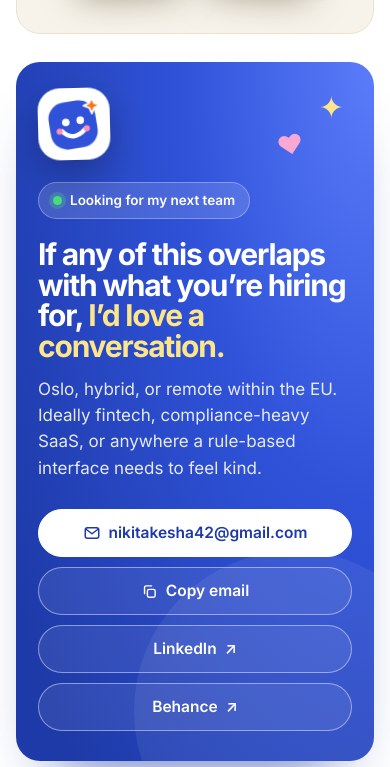
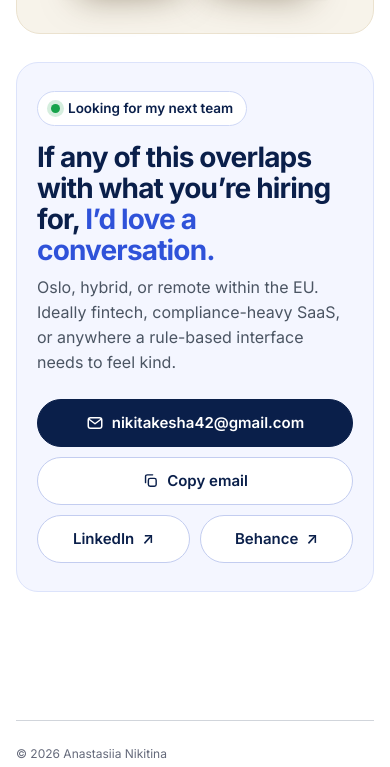
Before and after one commit to nikitakesha42-ux/portfolio, a plain HTML site: page about.html in a window 390 px wide. Shown: the part 8877-9644 px from the top of the page. Drawn offline with Linux system fonts and the light colour scheme.

Commit message:
Say hi card: a calm panel instead of a loud blue block
- Soft tint, smaller headline, no floating face, sparkle or heart
- Contact buttons grouped on the right: email first, then copy, LinkedIn, Behance
- Same card on About; the case-page strips are unchanged

Co-Authored-By: Claude Opus 5.5 <noreply@anthropic.com>

```diff
--- a/about.html
+++ b/about.html
@@ -486,9 +486,6 @@
 
     <!-- CLOSING -->
     <section id="contact" class="hi-card" aria-labelledby="contact-h">
-      <img class="hi-face" src="assets/icons/favicon.svg" alt="" width="96" height="96" />
-      <span class="hi-spark" aria-hidden="true">✦</span>
-      <span class="hi-heart" aria-hidden="true">♥</span>
       <span class="hi-status"><i aria-hidden="true"></i><span data-en="Looking for my next team" data-no="Ser etter mitt neste team">Looking for my next team</span></span>
       <h2 id="contact-h" data-en-html="If any of this overlaps with what you&rsquo;re hiring for, <span>I&rsquo;d love a conversation.</span>" data-no-html="Hvis noe av dette overlapper med det du rekrutterer til, <span>tar jeg gjerne en prat.</span>">If any of this overlaps with what you&rsquo;re hiring for, <span>I&rsquo;d love a conversation.</span></h2>
       <p data-en="Oslo, hybrid, or remote within the EU. Ideally fintech, compliance-heavy SaaS, or anywhere a rule-based interface needs to feel kind." data-no="Oslo, hybrid eller remote i EU. Gjerne fintech, compliance-tung SaaS, eller andre steder der et regelbasert grensesnitt trenger å føles vennlig.">Oslo, hybrid, or remote within the EU. Ideally fintech, compliance-heavy SaaS, or anywhere a rule-based interface needs to feel kind.</p>
--- a/styles.css
+++ b/styles.css
@@ -4183,26 +4183,28 @@ video.clip:focus-visible { outline: 3px solid currentColor; outline-offset: 3px;
 .how-rules b { display: block; font-size: 17px; color: #111827; letter-spacing: -0.01em; }
 .how-rules span:not(.how-ico) { display: block; font-size: 14.5px; line-height: 1.45; color: #4b5563; margin-top: 2px; }
 
-.hi-card { position: relative; overflow: hidden; margin: 0 0 72px; padding: 56px 48px 48px; border-radius: 32px; color: #fff;
-  background: radial-gradient(120% 140% at 100% 0%, #5b7cfa 0%, #2f52d9 45%, #1e3aa8 100%); box-shadow: 0 40px 60px -40px rgba(30, 58, 168, .8); }
-.hi-card::after { content: ""; position: absolute; right: -80px; bottom: -110px; width: 320px; height: 320px; border-radius: 50%; background: rgba(255,255,255,.07); pointer-events: none; }
-.hi-face { position: absolute; right: 52px; top: 44px; width: 96px; height: 96px; transform: rotate(8deg); filter: drop-shadow(0 14px 18px rgba(0,0,0,.25)); animation: hiWave 2.4s ease-in-out 1s 2; }
-@keyframes hiWave { 0%,100% { transform: rotate(8deg); } 20% { transform: rotate(-6deg) translateY(-4px); } 40% { transform: rotate(12deg); } 60% { transform: rotate(-2deg); } }
-.hi-spark { position: absolute; right: 168px; top: 40px; font-size: 30px; color: #fde68a; line-height: 1; }
-.hi-heart { position: absolute; right: 40px; top: 156px; font-size: 26px; color: #f9a8d4; line-height: 1; transform: rotate(-12deg); }
-.hi-status { display: inline-flex; align-items: center; gap: 8px; padding: 7px 14px; border-radius: 999px; background: rgba(255,255,255,.14); border: 1px solid rgba(255,255,255,.3); font-size: 13.5px; font-weight: 600; }
-.hi-status i { width: 9px; height: 9px; border-radius: 50%; background: #4ade80; box-shadow: 0 0 0 4px rgba(74, 222, 128, .25); }
-.hi-card h2 { margin: 20px 0 14px; max-width: 17ch; font-size: clamp(34px, 5vw, 60px); line-height: 1.02; letter-spacing: -0.04em; font-weight: 800; color: #fff; }
-.hi-card h2 span { color: #fde68a; }
-.hi-card p { margin: 0 0 28px; max-width: 54ch; font-size: 17px; line-height: 1.55; color: rgba(255,255,255,.88); }
+.hi-card { position: relative; display: grid; grid-template-columns: minmax(0, 1fr) minmax(0, 440px); gap: 0 56px; align-items: center; margin: 0 0 72px; padding: 44px 48px; border-radius: 28px; color: var(--navy); background: #f4f6ff; border: 1px solid #dce3fb; }
+.hi-card > * { grid-column: 1; }
+.hi-status { justify-self: start; display: inline-flex; align-items: center; gap: 8px; padding: 6px 13px; border-radius: 999px; background: #fff; border: 1px solid #cfd8f6; font-size: 13.5px; font-weight: 600; color: var(--navy); }
+.hi-status i { width: 9px; height: 9px; border-radius: 50%; background: #16a34a; box-shadow: 0 0 0 4px rgba(22, 163, 74, .18); }
+.hi-card h2 { margin: 16px 0 10px; max-width: 22ch; font-size: clamp(28px, 3.2vw, 38px); line-height: 1.1; letter-spacing: -0.03em; font-weight: 800; color: var(--navy); }
+.hi-card h2 span { color: var(--id-s); }
+.hi-card p { margin: 0; max-width: 54ch; font-size: 16px; line-height: 1.55; color: #4b5563; }
 .hi-actions { display: flex; flex-wrap: wrap; gap: 10px; align-items: center; }
+.hi-card .hi-actions { display: grid; grid-template-columns: repeat(6, minmax(0, 1fr)); grid-column: 2; grid-row: 1 / span 3; }
+.hi-card .hi-actions .hi-btn { grid-column: span 2; justify-content: center; padding: 0 12px; }
+.hi-card .hi-actions .hi-primary { grid-column: 1 / -1; }
 .hi-btn { display: inline-flex; align-items: center; gap: 8px; min-height: 48px; padding: 0 20px; border-radius: 999px; font: inherit; font-size: 15.5px; font-weight: 600; text-decoration: none; cursor: pointer;
-  color: #fff; background: rgba(255,255,255,.08); border: 1.5px solid rgba(255,255,255,.45); transition: background .15s ease, transform .15s ease; }
-.hi-btn:hover { background: rgba(255,255,255,.18); transform: translateY(-1px); }
-.hi-btn:focus-visible { outline: 3px solid #fde68a; outline-offset: 3px; }
-.hi-btn.hi-primary { background: #fff; color: #1e3aa8; border-color: #fff; }
-.hi-btn.hi-primary:hover { background: #fde68a; border-color: #fde68a; }
+  color: var(--navy); background: #fff; border: 1.5px solid #c3cdf0; transition: background .15s ease, border-color .15s ease, color .15s ease; }
+.hi-btn:hover { border-color: var(--navy); }
+.hi-btn:focus-visible { outline: 3px solid var(--navy); outline-offset: 3px; }
+.hi-btn.hi-primary { background: var(--navy); color: #fff; border-color: var(--navy); }
+.hi-btn.hi-primary:hover { background: var(--id-s); border-color: var(--id-s); }
 .hi-copy.is-done { background: #4ade80; border-color: #4ade80; color: #052e16; }
+@media (max-width: 900px) {
+  .hi-card { grid-template-columns: 1fr; }
+  .hi-card .hi-actions { grid-column: 1; grid-row: auto; max-width: 460px; margin-top: 24px; }
+}
 .hi-live { position: absolute; width: 1px; height: 1px; overflow: hidden; clip: rect(0 0 0 0); white-space: nowrap; }
 
 .hi-strip { display: flex; flex-wrap: wrap; align-items: center; gap: 14px 18px; max-width: 1120px; margin: 0 auto 64px; padding: 20px 24px; border-radius: 22px; background: var(--id-s-bg); border: 2px solid var(--id-s); }
@@ -4235,19 +4237,16 @@ video.clip:focus-visible { outline: 3px solid currentColor; outline-offset: 3px;
   .how-note { padding: 32px 22px 22px; transform: none; }
   .how-note p { font-size: 16.5px; }
   .how-rules li { transform: none !important; }
-  .hi-card { padding: 120px 22px 30px; border-radius: 24px; }
-  .hi-face { right: auto; left: 22px; top: 26px; width: 72px; height: 72px; }
-  .hi-spark { right: 30px; top: 30px; }
-  .hi-heart { right: 70px; top: 70px; }
-  .hi-btn { flex: 1 1 100%; justify-content: center; }
+  .hi-card { padding: 28px 20px; border-radius: 22px; }
+  .hi-card .hi-actions .hi-btn { grid-column: span 3; font-size: 15px; }
+  .hi-card .hi-actions .hi-primary,
+  .hi-card .hi-actions .hi-copy { grid-column: 1 / -1; }
   .hi-strip { margin: 0 16px 48px; }
 }
-@media (prefers-reduced-motion: reduce) { .hi-face { animation: none; } .how-rules li, .hi-btn { transition: none; } }
+@media (prefers-reduced-motion: reduce) { .how-rules li, .hi-btn { transition: none; } }
 @media (forced-colors: active) { .how-note mark, .about-hero .hero-bio mark, .now-block mark { background: Mark; color: MarkText; } .hi-card { border: 2px solid CanvasText; } }
-.hi-face { background: #fff; border-radius: 30px; padding: 10px; }
 .about-hero .hero-bio p + p { margin-top: 12px; }
-@media (max-width: 680px) { .hi-face { padding: 7px; border-radius: 22px; } }
-#contact.hi-card h2 { font-size: clamp(30px, 4vw, 46px); max-width: 20ch; }
+#contact.hi-card h2 { max-width: 24ch; }
 .hi-ico { flex: none; display: block; }
 
 /* ============================================================
```
Also changed, not shown: index.html (+0 -3 lines).
